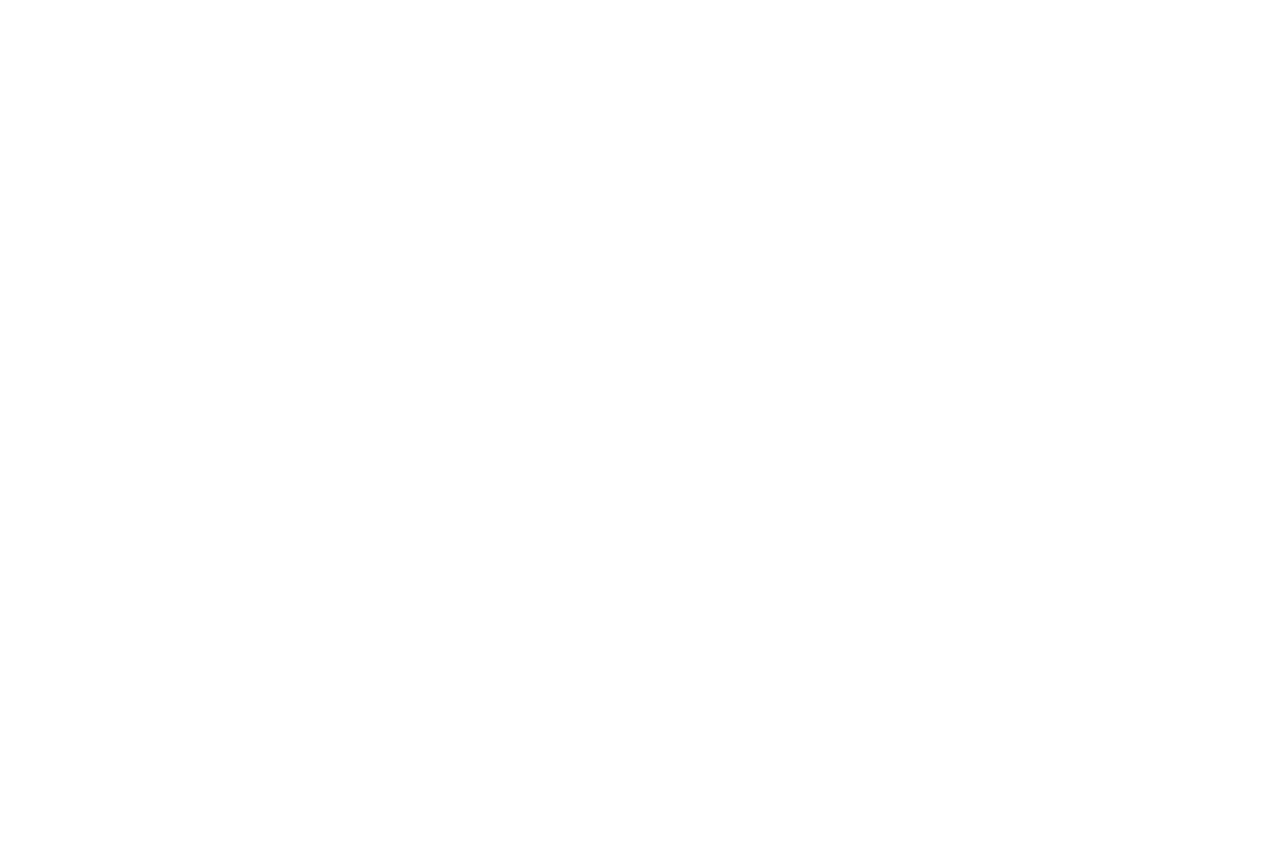
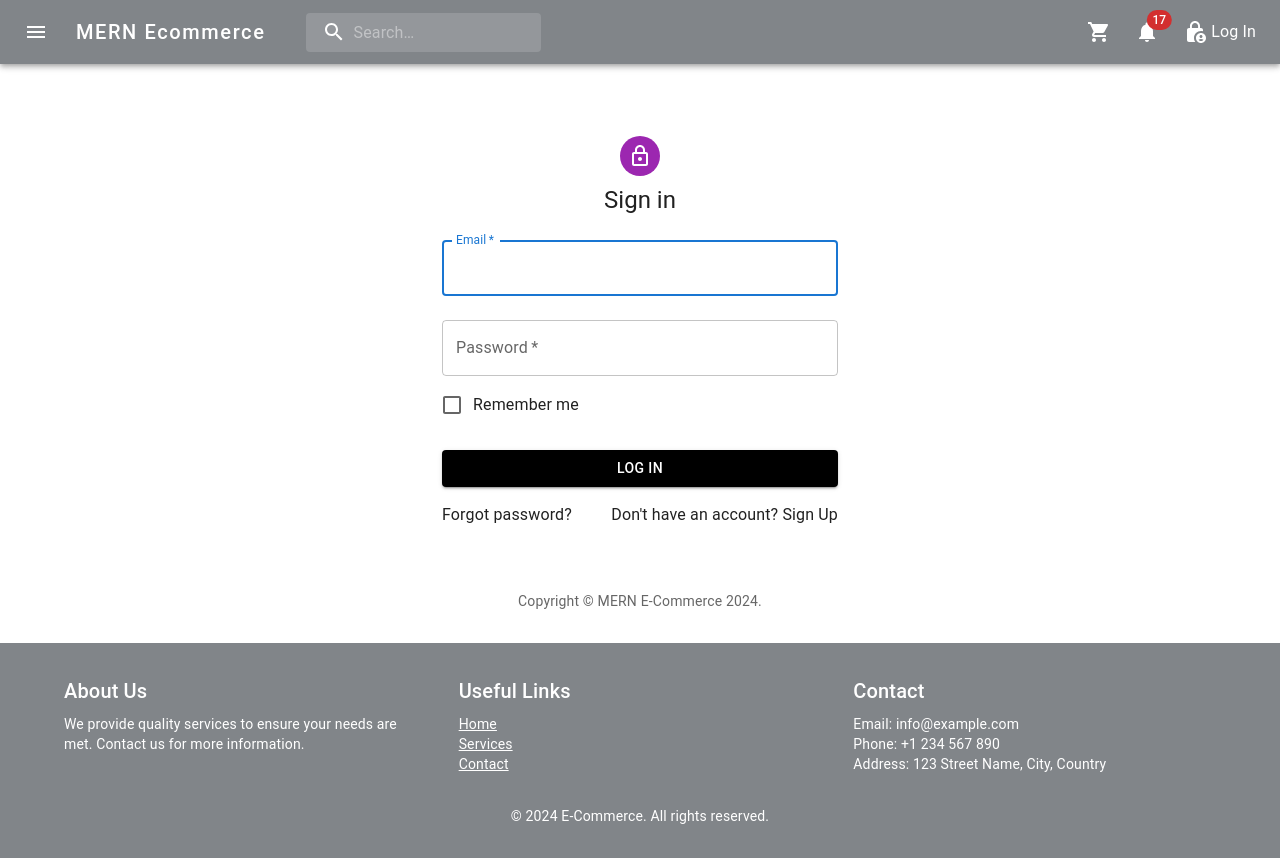
Before and after one commit to LakshayRohilla/mern-ecommerce, a React (Create React App) app in the folder frontend/: page /login in a window 1280 px wide. Before the commit this address had no page. Before the commit the page ends 800 px from the top, so only its background shows below. Built offline with nearby package versions, Linux system fonts and the light colour scheme.

Commit message:
FE - added login page

```diff
--- a/frontend/src/App.js
+++ b/frontend/src/App.js
@@ -3,6 +3,7 @@
 // import NavBar from "./components/nav-bar/navBar";
 import { BrowserRouter, Routes, Route } from 'react-router-dom';
 import CartPage from "./pages/cart-page";
+import LogInPage from "./pages/login-page";
 
 export default function App(){
   return (
@@ -14,6 +15,7 @@
             <Route path="/" element={<HomePage/>}/>
             <Route path='/product/:pid' element={<ProductDetail/>}/>
             <Route path="/cart" element={<CartPage/>}/>
+            <Route path="/login" element={<LogInPage/>}/>
             {/* <Route path='/appointment' element={<Appointment/>}/>
             <Route path='/products' element={<Products/>}/>
             <Route path='/product/:pid' element={<ProductDetails/>}/>
--- /dev/null
+++ b/frontend/src/components/login/login.jsx
@@ -0,0 +1,142 @@
+import * as React from "react";
+import Avatar from "@mui/material/Avatar";
+import Button from "@mui/material/Button";
+import CssBaseline from "@mui/material/CssBaseline";
+import TextField from "@mui/material/TextField";
+import FormControlLabel from "@mui/material/FormControlLabel";
+import Checkbox from "@mui/material/Checkbox";
+import { Link } from 'react-router-dom';
+import Grid from "@mui/material/Grid";
+import Box from "@mui/material/Box";
+import LockOutlinedIcon from "@mui/icons-material/LockOutlined";
+import Typography from "@mui/material/Typography";
+import Container from "@mui/material/Container";
+import { createTheme, ThemeProvider } from "@mui/material/styles";
+import { useDispatch } from "react-redux";
+import { useNavigate } from 'react-router-dom';
+
+
+function Copyright(props) {
+  return (
+    <Typography
+      variant="body2"
+      color="text.secondary"
+      align="center"
+      {...props}
+    >
+      {"Copyright © "}
+      {/* <Link color="inherit" href="add the yogantaram">
+        Yogantaram
+      </Link> */}
+      MERN E-Commerce {new Date().getFullYear()}
+      {"."}
+    </Typography>
+  );
+}
+
+// TODO remove, this demo shouldn't need to reset the theme.
+
+const defaultTheme = createTheme();
+
+export default function LogIn() {
+  const dispatch = useDispatch();
+  const navigate = useNavigate();
+
+  const handleSubmit = async (event) => {
+    event.preventDefault();
+    const data = new FormData(event.currentTarget);
+    const email =  data.get('email');
+    const password = data.get('password');
+    console.log(email, password);
+    // try{
+    //   const response = await axios.post('http://localhost:5000/login', { email, password });
+
+    //   if (response.statusText==="OK") {
+    //     dispatch(authActions.login({token: response.data.token}));
+    //     // setToken(response.data.token); // the way in the course
+    //     navigate('/'); // Redirect to the home route
+    //   }
+
+    // } catch(err) {
+    //   setError(err.response?.data?.message + ' ' + err);
+    //   setOpen(true);
+    // }
+  };
+
+  return (
+    <>
+      <ThemeProvider theme={defaultTheme}>
+        <Container component="main" maxWidth="xs">
+          <CssBaseline />
+          <Box
+            sx={{
+              marginTop: 8,
+              display: "flex",
+              flexDirection: "column",
+              alignItems: "center",
+            }}
+          >
+            <Avatar sx={{ m: 1, bgcolor: "secondary.main" }}>
+              <LockOutlinedIcon />
+            </Avatar>
+            <Typography component="h1" variant="h5">
+              Sign in
+            </Typography>
+            <Box
+              component="form"
+              onSubmit={handleSubmit}
+              noValidate
+              sx={{ mt: 1 }}
+            >
+              <TextField
+                margin="normal"
+                required
+                fullWidth
+                id="email"
+                label="Email"
+                name="email"
+                autoComplete="email"
+                autoFocus
+              />
+              <TextField
+                margin="normal"
+                required
+                fullWidth
+                name="password"
+                label="Password"
+                type="password"
+                id="password"
+                autoComplete="current-password"
+              />
+              <FormControlLabel
+                control={<Checkbox value="remember" color="primary" />}
+                label="Remember me"
+              />
+              <Button
+                type="submit"
+                fullWidth
+                variant="contained"
+                sx={{ mt: 3, mb: 2, color: 'white', backgroundColor: 'black', '&:hover': { backgroundColor: 'grey' }}}
+              >
+                Log In
+              </Button>
+              <Grid container>
+                <Grid item xs>
+                  <Box component={Link} variant="body2" sx={{ color: 'inherit', textDecoration: 'none', cursor:'pointer', '&:hover': { color: 'grey' }}}>
+                    Forgot password?
+                  </Box>
+                </Grid>
+                <Grid item>
+                  <Box component={Link} sx={{ color: 'inherit', textDecoration: 'none', cursor:'pointer', '&:hover': { color: 'grey' }}} to='/signup' variant="body2" >
+                    {"Don't have an account? Sign Up"}
+                  </Box>
+                </Grid>
+              </Grid>
+            </Box>
+          </Box>
+          <Copyright sx={{ mt: 8, mb: 4 }} />
+        </Container>
+      </ThemeProvider>
+    </>
+  );
+}
--- a/frontend/src/components/nav-bar/navBar.jsx
+++ b/frontend/src/components/nav-bar/navBar.jsx
@@ -17,6 +17,7 @@
 import MoreIcon from '@mui/icons-material/MoreVert';
 import { Link } from 'react-router-dom';
 import { useSelector } from 'react-redux';
+import LockPersonIcon from '@mui/icons-material/LockPerson';
 
 const Search = styled('div')(({ theme }) => ({
   position: 'relative',
@@ -66,6 +67,8 @@
 
   const isMenuOpen = Boolean(anchorEl);
   const isMobileMenuOpen = Boolean(mobileMoreAnchorEl);
+
+  const auth = false;
 
   const handleProfileMenuOpen = (event) => {
     setAnchorEl(event.currentTarget);
@@ -198,36 +201,48 @@
           </Search>
           <Box sx={{ flexGrow: 1 }} />
           <Box sx={{ display: { xs: 'none', md: 'flex' } }}>
-          {/* <Typography variant="body1" sx={{ color: 'inherit', marginRight: '-10px', alignSelf: 'center' }}>
-            Cart
-            </Typography> */}
+              {/* Cart Icon */}
               <Box component={Link} to="/cart" sx={{ color: 'inherit', textDecoration: 'none' }}>
-            <IconButton size="large" aria-label="show 4 new mails" color="inherit">
-              <Badge badgeContent={cartItemsCount>0 ? cartItemsCount : 0} color="error">
+                <IconButton size="large" aria-label="show cart items" color="inherit">
+                  <Badge badgeContent={cartItemsCount > 0 ? cartItemsCount : 0} color="error">
                     <ShoppingCartIcon />
                   </Badge>
                 </IconButton>
               </Box>
-            <IconButton
-              size="large"
-              aria-label="show 17 new notifications"
-              color="inherit"
-            >
+
+              {/* Notifications Icon */}
+              <IconButton size="large" aria-label="show notifications" color="inherit">
                 <Badge badgeContent={17} color="error">
                   <NotificationsIcon />
                 </Badge>
               </IconButton>
+
+              {/* Login Icon with Text */}
+              <Box
+                component={Link}
+                to="/login"
+                sx={{
+                  display: 'flex',
+                  alignItems: 'center',
+                  color: 'inherit',
+                  textDecoration: 'none',
+                }}
+                onClick={handleProfileMenuOpen}
+              >
                 <IconButton
                   size="large"
                   edge="end"
                   aria-label="account of current user"
                   aria-controls={menuId}
                   aria-haspopup="true"
-              onClick={handleProfileMenuOpen}
                   color="inherit"
                 >
-              <AccountCircle />
+                  {auth ? <AccountCircle /> : <LockPersonIcon />}
                 </IconButton>
+                {true && <Typography variant="body1" sx={{ color: 'inherit', ml: 0.5 }}>
+                  Log In
+                </Typography>}
+              </Box>
             </Box>
           <Box sx={{ display: { xs: 'flex', md: 'none' } }}>
             <IconButton
@@ -243,8 +258,8 @@
           </Box>
         </Toolbar>
       </AppBar>
-      {renderMobileMenu}
-      {renderMenu}
+      {auth && renderMobileMenu}
+      {auth && renderMenu}
     </Box>
   );
 }
--- /dev/null
+++ b/frontend/src/pages/login-page.jsx
@@ -0,0 +1,15 @@
+import Footer from "../components/footer/footer";
+import LogIn from "../components/login/login";
+import NavBar from "../components/nav-bar/navBar";
+
+const LogInPage = function () {
+  return (
+    <>
+      <NavBar />
+      <LogIn />
+      <Footer />
+    </>
+  );
+};
+
+export default LogInPage;
```
Lines whose indentation alone changed are shown as unchanged.
